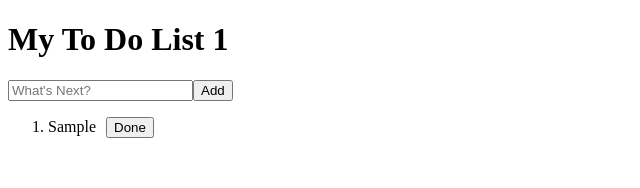
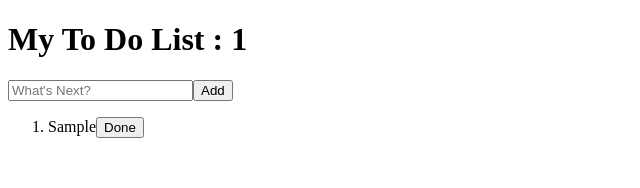
Before and after one commit to yarohover/nomad-react-app1, a React (Create React App) app: page / in a window 1280 px wide. Both pictures are taken after typing "Sample" into the empty fields and a click on the button "Add". Shown: the top 188 px of the page, without its empty margins (0-640 px from the left). Built offline with nearby package versions, Linux system fonts and the light colour scheme.

Commit message:
to do list 2nd.

```diff
--- a/src/App.css
+++ b/src/App.css
@@ -1,107 +1,3 @@
-/* .App {
-  text-align: center;
-  width: 30vw;
-  margin: 0 auto;
-  padding-top: 150px;
+.show li form {
+  display: inline-block;
 }
-.App h1 {
-  margin-bottom: 40px;
-  position: relative;
-}
-.App h1 > strong {
-  font-weight: normal;
-  color: #333;
-}
-.App h1 > strong::after {
-  display: block;
-  content: "";
-  background-color: #aaa;
-  height: 10px;
-  width: 220px;
-  position: absolute;
-  left: 47px;
-  top: 30px;
-  z-index: -1;
-}
-.App h1 > span {
-  margin-left: 20px;
-  color: #fff;
-  height: 30px;
-  line-height: 30px;
-  width: 30px;
-  color:#222;
-  display: inline-block;
-  font-size: 15px;
-  position: absolute;
-  top: 10px;
-  text-shadow: 3px 2px 1px rgba(0, 0, 0, 0.2);
-}
-
-.App .input > * {
-  all: unset;
-  width: 300px;
-}
-.App .input > input {
-  background-color: #fff;
-  text-align: left;
-  padding: 8px;
-  padding-left: 12px;
-  border-radius: 12px;
-  box-shadow: 0 5px 10px rgba(0, 0, 0, 0.5);
-}
-.App .input > button {
-  background-color: #ddd;
-  margin-left: -54px;
-  border-radius: 9px;
-  width: 50px;
-  height: 30px;
-  font-size: 15px;
-  transform: translateY(-1px);
-}
-.App .input > button:hover{
-  cursor: pointer;
-}
-.App ol {
-  margin-top: 40px;
-}
-.App ol li {
-  text-align: left;
-  height: 30px;
-  line-height: 30px;
-  margin-bottom: 10px;
-  padding-left: 10px;
-  position: relative;
-}
-.App ol li::after {
-  display: block;
-  content: "";
-  height: .5px;
-  background-color: #000;
-  width: 200px;
-  position: absolute;
-  left: 0;
-  bottom: 0;
-}
-.App ol li form {
-  margin-left:190px;
-}
-.App ol li form button {
-  all:unset;
-  height: 15px;
-  text-align: center;
-  background-color:#ddd;
-  line-height: 15px;
-  font-size: 12px;
-  font-weight: bold;
-  color: #333;
-  padding: 5px;
-  border-radius: 5px;
-  transition: box-shadow .05s;
-  position: absolute;
-  top:3px;
-  right: 35px;
-}
-.App ol li form button:hover {
-  box-shadow: 2px 3px 2px rgba(0, 0, 0, 0.2);
-  cursor: pointer;
-} */
--- a/src/App.js
+++ b/src/App.js
@@ -4,42 +4,52 @@ import "./App.css"
 function App() {
   const [todo, setTodo] = useState("");
   const [todos, setTodos] = useState([]);
+  const [todoList, setTodoList] = useState([]);
 
-  const onAdd = (event)=>{
+  function onAdd(event){
     event.preventDefault();
-    if (todo === ''){
-      return;
-    };
+    if(todo === ""){return}
+    console.log("Added todo:", todo);
+    const newTodo = [...todos, mkNewObj(todo)];
+    setTodos(newTodo);
+    setTodo("");
+  };
+
+  function mkNewObj(content){
     let newId = 1;
     if (todos.length !== 0){
-      newId = todos[0].id + 1;
+      newId = todos[todos.length -1].id + 1;
     }
-    const newTodo = {id:newId, content:todo};
-    setTodos(prev=>[newTodo, ...prev]);
-    setTodo("");
+    return {id:newId, content:content}
   };
-  const todoList = todos.map((elmt,idx)=>{
+
+  const onDone = (event, id, prevArr)=>{
+    event.preventDefault();
+    console.log("done!");
     const newArr = [];
-    todos.forEach(element => {
-      if(element.id !== elmt.id){
+    prevArr.forEach(element => {
+      if(element.id !== id){
         newArr.push(element);
       }
     });
-    return <li key={idx}>{elmt.content}<form style={{display:"inline-block", paddingLeft:"10px"}} onSubmit={event=>{
-      event.preventDefault();
-      setTodos(newArr);
-    }}><button type="submit">Done</button></form></li>;
-  });
+    setTodos(newArr);
+  };
 
-  useEffect(()=>console.log(todos), [todos]);
+  useEffect(()=>{
+    setTodoList(todos.map((elmt, idx)=>{
+      return <li key={idx}><span>{elmt.content}</span><form onSubmit={event=>onDone(event, elmt.id, todos)}><button type="submit">Done</button></form></li>
+    }));
+    console.log("now to do list: ", todos);
+  }, [todos]);
+
   return (
     <div className="App">
-      <h1><strong>My To Do List</strong><span>{todos.length===0?null:"  "+todos.length}</span></h1>
-      <form className="input" onSubmit={onAdd}>
-        <input type="text" value={todo} placeholder="What's Next?" onChange={event=>setTodo(event.target.value)} />
+      <h1>My To Do List : {todos.length}</h1>
+      <form onSubmit={onAdd}>
+        <input type="text" placeholder="What's Next?" value={todo} onChange={event=>setTodo(event.target.value)} />
         <button type="submit">Add</button>
       </form>
-      <ol>{todoList}</ol>
+      <ol className="show">{todoList}</ol>
     </div>
   );
 }
```
